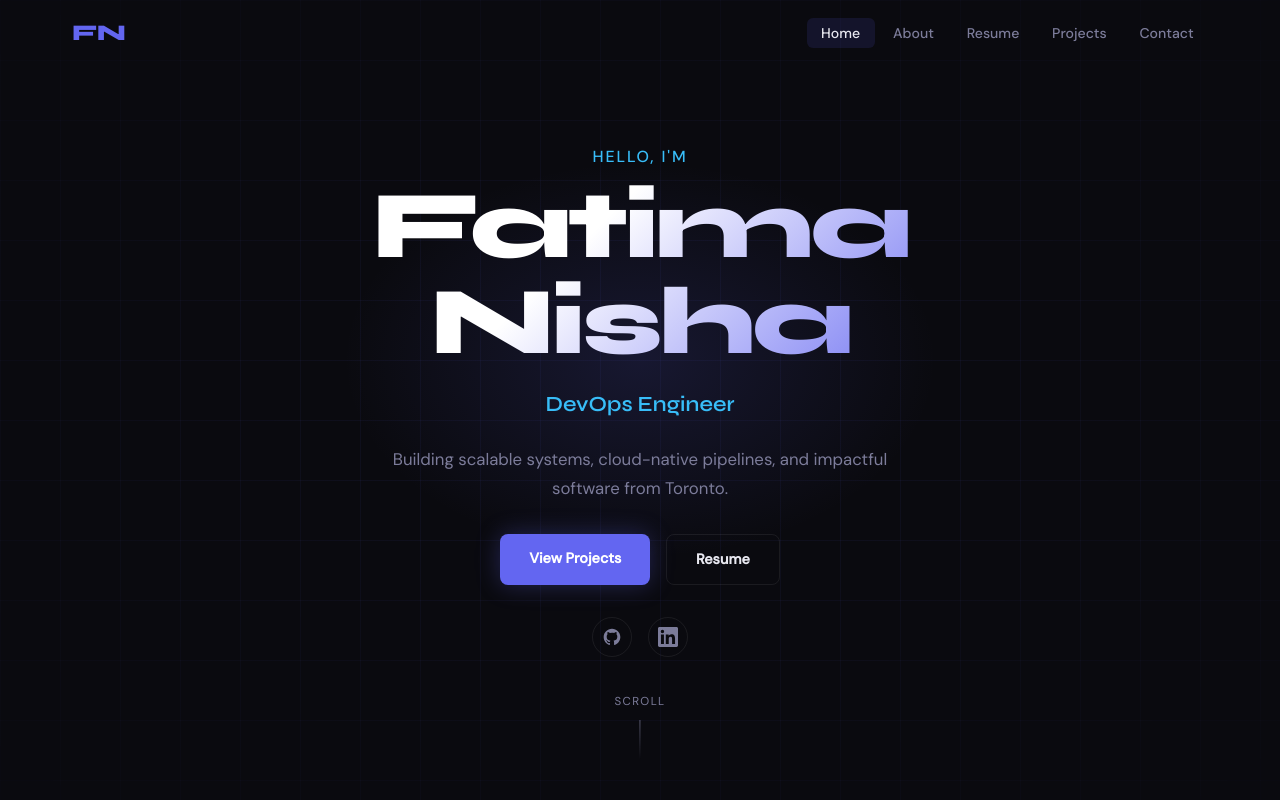
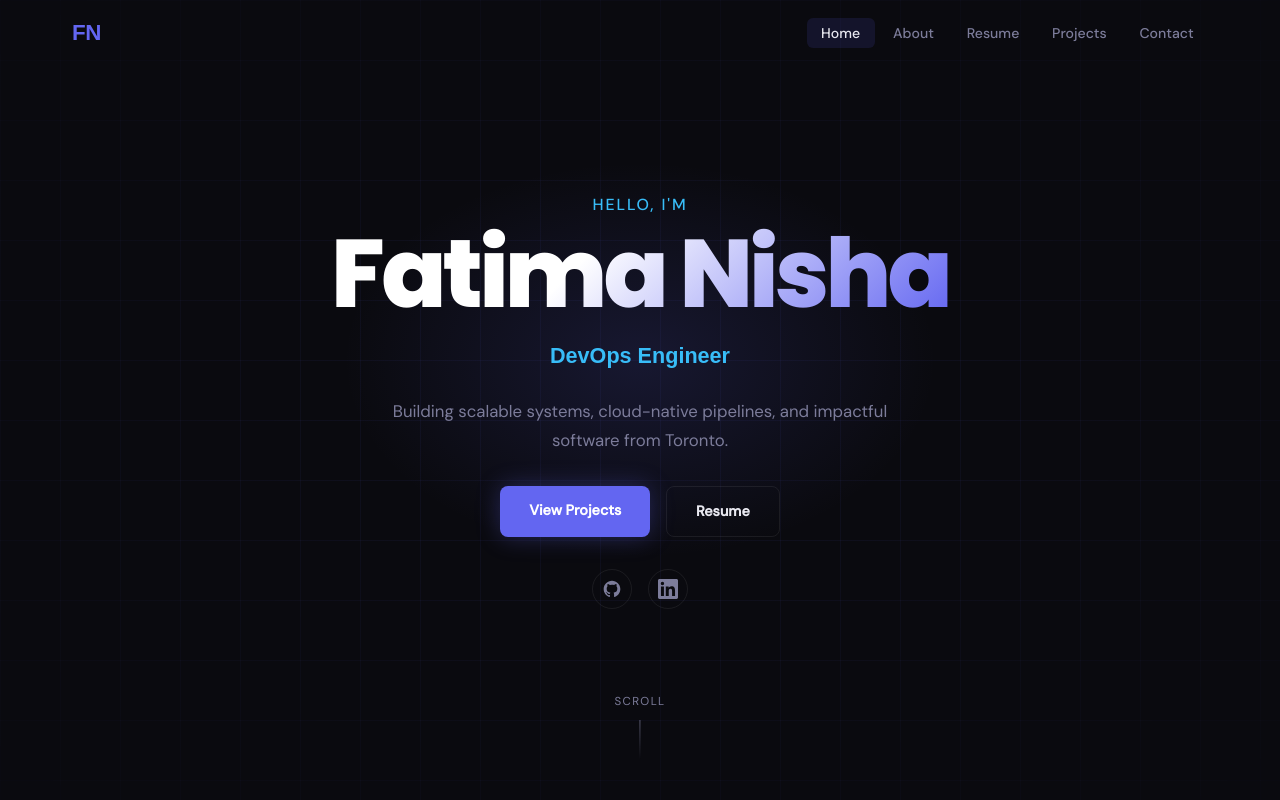
Before and after one commit to fatimanisha/portfolio, a React (Vite) app: page / in a window 1280 px wide. Shown: the top 800 px of the page. Built offline with nearby package versions, Linux system fonts and the light colour scheme.

Commit message:
update app.jsx

```diff
--- a/src/App.jsx
+++ b/src/App.jsx
@@ -634,8 +634,7 @@ export default function App() {
 
 // ── Styles ────────────────────────────────────────────────────────────────────
 const CSS = `
-@import url('https://fonts.googleapis.com/css2?family=Syne:wght@400;500;600;700;800&family=DM+Sans:ital,opsz,wght@0,9..40,300;0,9..40,400;0,9..40,500;1,9..40,300&display=swap');
-
+@import url('https://fonts.googleapis.com/css2?family=Poppins:wght@600;700;800&family=DM+Sans:ital,opsz,wght@0,9..40,300;0,9..40,400;0,9..40,500;1,9..40,300&display=swap');
 *, *::before, *::after { box-sizing: border-box; margin: 0; padding: 0; }
 
 :root {
@@ -738,7 +737,7 @@ button { cursor: pointer; font-family: var(--font-body); border: none; backgroun
 .hero-content { position: relative; text-align: center; max-width: 760px; padding: 0 2rem; }
 .hero-greeting { font-size: 1rem; color: var(--accent2); font-weight: 500; letter-spacing: 0.12em; text-transform: uppercase; margin-bottom: 0.5rem; }
 .hero-name {
-  font-family: var(--font-head); font-size: clamp(3rem, 8vw, 6rem);
+  font-family: 'Poppins', sans-serif; font-size: clamp(3rem, 8vw, 6rem);
   font-weight: 800; letter-spacing: -0.04em; line-height: 1;
   background: linear-gradient(135deg, #fff 40%, var(--accent) 100%);
   -webkit-background-clip: text; -webkit-text-fill-color: transparent;
```
